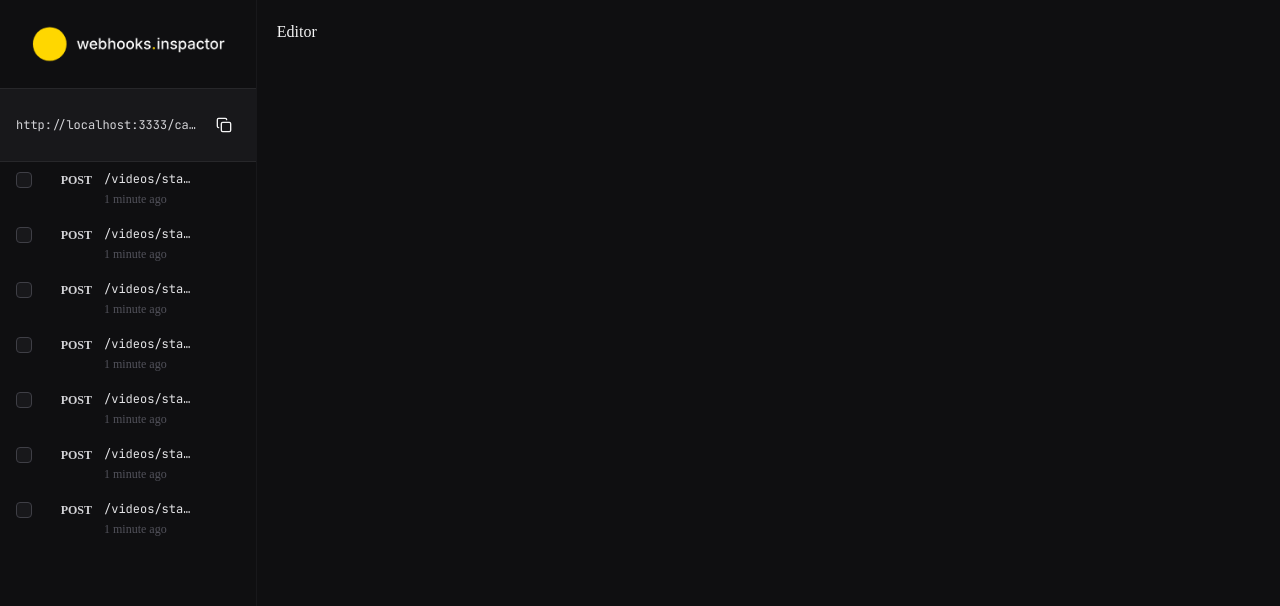
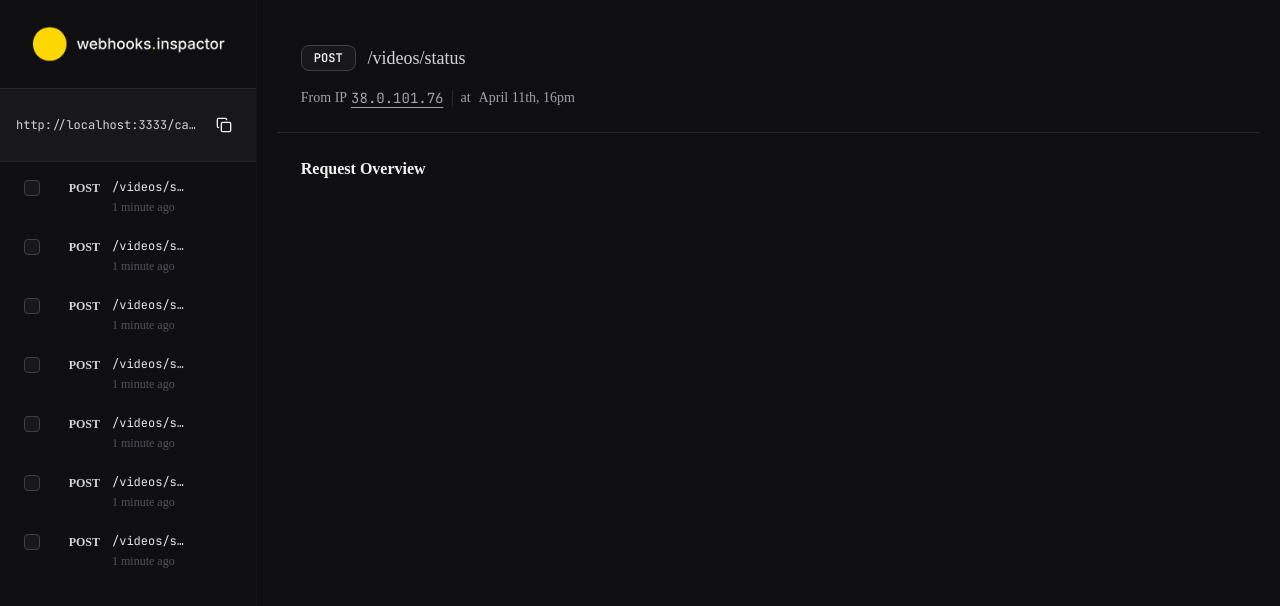
Before and after one commit to Gui-dev/webhooks-inspector, a React (Vite) app in the folder apps/web/: page / in a window 1280 px wide. Shown: the top 606 px of the page. Built offline with nearby package versions, Linux system fonts and the light colour scheme.

Commit message:
feat(web): add webhook detail view components

```diff
--- /dev/null
+++ b/apps/web/src/components/section-title.tsx
@@ -0,0 +1,8 @@
+import type { ComponentProps } from 'react'
+import { twMerge } from 'tailwind-merge'
+
+interface SectionTitleProps extends ComponentProps<'h3'> {}
+
+export const SectionTitle = ({ className, ...props }: SectionTitleProps) => {
+  return <h3 className={twMerge('font-semibold text-base text-zinc-100', className)} {...props} />
+}
--- /dev/null
+++ b/apps/web/src/components/ui/badge.tsx
@@ -0,0 +1,16 @@
+import type { ComponentProps } from 'react'
+import { twMerge } from 'tailwind-merge'
+
+interface IBadgeProps extends ComponentProps<'span'> {}
+
+export const Badge = ({ className, ...props }: IBadgeProps) => {
+  return (
+    <span
+      className={twMerge(
+        'rounded-lg border border-zinc-600 bg-zinc-800 px-3 py-1 font-mono font-semibold text-xs text-zinc-100',
+        className
+      )}
+      {...props}
+    />
+  )
+}
--- /dev/null
+++ b/apps/web/src/components/webhook-detail-header.tsx
@@ -0,0 +1,23 @@
+import { Badge } from './ui/badge'
+
+export const WebhookDetailHeader = () => {
+  return (
+    <div className="space-y-4 border-zinc-700 border-b p-6">
+      <div className="flex items-center gap-3">
+        <Badge>POST</Badge>
+        <span className="font-medium text-lg text-zinc-300">/videos/status</span>
+      </div>
+      <div className="flex items-center gap-2">
+        <div className="flex items-center gap-1 text-sm text-zinc-400">
+          <span className="">From IP</span>
+          <span className="font-mono underline underline-offset-4">38.0.101.76</span>
+        </div>
+        <span className="h-4 w-px bg-zinc-700" />
+        <div className="flex items-center gap-2 text-sm text-zinc-400">
+          <span>at</span>
+          <span>April 11th, 16pm</span>
+        </div>
+      </div>
+    </div>
+  )
+}
--- a/apps/web/src/components/webhooks-list.tsx
+++ b/apps/web/src/components/webhooks-list.tsx
@@ -2,7 +2,8 @@ import { WebhooksListItem } from './webhooks-list-item'
 
 export const WebhooksList = () => {
   return (
-    <div>
+    <div className="flex-1 overflow-y-auto">
+      <div className="space-y-1 p-2">
         <WebhooksListItem />
         <WebhooksListItem />
         <WebhooksListItem />
@@ -11,5 +12,6 @@ export const WebhooksList = () => {
         <WebhooksListItem />
         <WebhooksListItem />
       </div>
+    </div>
   )
 }
--- a/apps/web/src/routes/index.tsx
+++ b/apps/web/src/routes/index.tsx
@@ -1,12 +1,21 @@
 import { createFileRoute } from '@tanstack/react-router'
 import { Group, Panel, Separator } from 'react-resizable-panels'
+import { SectionTitle } from '../components/section-title'
 import { Sidebar } from '../components/sidebar'
+import { WebhookDetailHeader } from '../components/webhook-detail-header'
 
 export const Route = createFileRoute('/')({
   component: Index,
 })
 
 function Index() {
+  const _overviewData = [
+    { key: 'Method', value: 'POST' },
+    { key: 'Status Code', value: '200' },
+    { key: 'Content-Type', value: 'application/json' },
+    { key: 'Content-Length', value: '23456 bytes' },
+  ]
+
   return (
     <div className="h-screen bg-zinc-950">
       <Group orientation="horizontal">
@@ -15,7 +24,18 @@ function Index() {
         </Panel>
         <Separator className="w-px bg-zinc-800" />
         <Panel defaultSize="80%" minSize="60%" className="p-5">
-          Editor
+          <div className="flex h-full flex-col">
+            <WebhookDetailHeader />
+            <div className="flex overflow-y-auto">
+              <div className="space--y-4 p-6">
+                <div className="space-y-4">
+                  <SectionTitle>Request Overview</SectionTitle>
+                </div>
+
+                <div></div>
+              </div>
+            </div>
+          </div>
         </Panel>
       </Group>
     </div>
```
Lines whose indentation alone changed are shown as unchanged.
